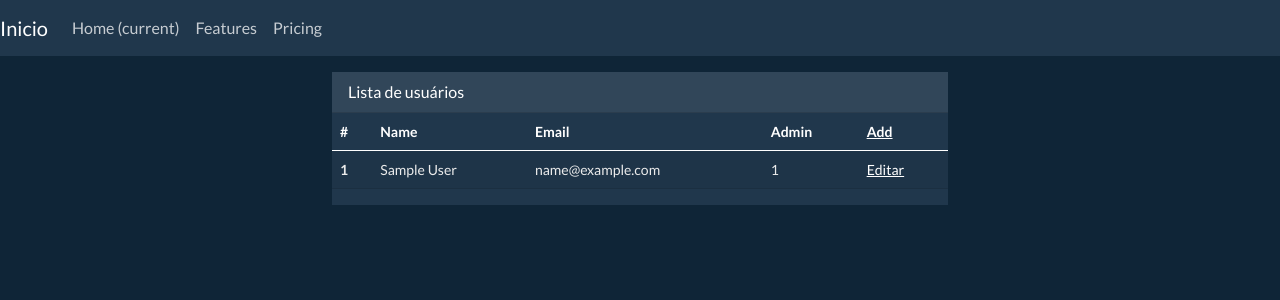
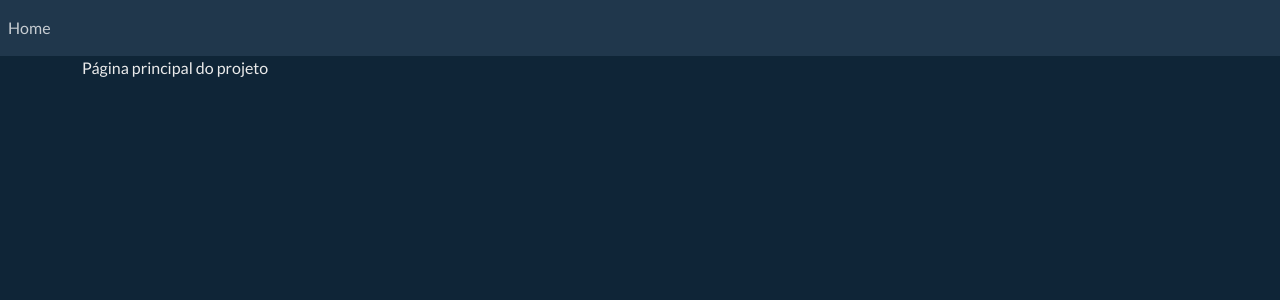
Before and after one commit to jerriadsilva/estudo-crud-mvc, a PHP site: page / in a window 1280 px wide. Shown: the top 300 px of the page. Run offline with PHP 8.4, Linux system fonts and the light colour scheme; tables that the repository leaves empty hold one stand-in row (values such as "Sample post"); some libraries are stand-ins or nearby versions.

Commit message:
Alterações

```diff
--- a/app/controller/Login.php
+++ b/app/controller/Login.php
@@ -1,7 +1,7 @@
 <?php
 namespace app\controller;
 
-use app\core\Request;
+use \app\core\Request;
 use \app\core\Session;
 use \app\core\Views;
 use \app\model\User;
--- a/app/controller/MainController.php
+++ b/app/controller/MainController.php
@@ -3,78 +3,11 @@ namespace app\controller;
 
 use \app\core\Controllers;
 use \app\core\Views;
-use \app\model\User;
-use \app\controller\MessageController;
-use app\core\Request;
 
 class MainController extends Controllers
 {
-	public function List()
+	public function index()
 	{
-		$UserList = User::List();
-
-		Views::load('main.usuarios.listar', ['titulo' => 'Principal', 'UserList' => $UserList], 'Principal');
-	}
-	public function New()
-	{
-		Views::load('main.usuarios.novo', [
-			'titulo' => 'Novo usuário',
-			'User' => (new User())->userdata(),
-			'FormAction' => '/user/new'
-		]);
-	}
-
-	public function Edit(int $userid = 0)
-	{
-		$User = new User($userid);
-		if(!$User->id())
-		{
-			MessageController::Message('User not found.');
-			return;
-		}
-
-		Views::load('main.usuarios.novo', [
-			'titulo' => 'Editar usuário',
-			'User' => $User->userdata(),
-			'FormAction' => '/user/edit/'.$User->id()
-		]);
-	}
-
-	public function SaveNew()
-	{
-		$User = new User();
-		$Status = $User->Create(Request::Input());
-		if($Status)
-		{
-			Request::Redirect('/');
-		}
-		else
-		{
-			MessageController::Message('Error saving user information.');
-			return;
-		}
-	}
-
-	public function SaveEdition(int $userid)
-	{
-		$User = new User($userid);
-		if(!$User->id())
-		{
-			MessageController::Message('User not found.');
-			return;
-		}
-
-		$Status = $User->Update(Request::Input());
-
-		if($Status)
-		{
-			Request::Redirect('/');
-		}
-		else
-		{
-			MessageController::Message('Error saving user information.');
-			return;
-		}
-
+		Views::load('main.principal');
 	}
 }
--- a/app/core/Views.php
+++ b/app/core/Views.php
@@ -1,5 +1,8 @@
 <?php
 namespace app\core;
+
+use \app\core\Session;
+use \app\model\User;
 
 class Views
 {
@@ -23,6 +26,11 @@ class Views
 		{
 			${$VariableName} = $VariableValue;
 		}
+
+		$LoggedUser = (new User(Session::Get('userdata')->id??0))->userdata();
+
 		require $layoutFile;
+
+		die();
 	}
 }
--- a/app/model/User.php
+++ b/app/model/User.php
@@ -13,8 +13,9 @@ class User
 	private $UserDefault = [
 		'name'		=> '',
 		'email'		=> '',
-		'passwd'	=> '',
-		'level'		=> 0
+		'passwd'		=> '',
+		'level'		=> 0,
+		'admin'		=> false
 	];
 	const LevelAdmin	= 1;
 	const TABLE = TBL_PREFIX.'users';
@@ -23,8 +24,8 @@ class User
 
 	public function __construct(int $userid = 0)
 	{
-		$this->UserData 		= new stdClass();
-		$this->UserDefault 		= (object) $this->UserDefault;
+		$this->UserData 		= new \stdClass();
+		$this->UserDefault 	= (object) $this->UserDefault;
 		$this->DB 				= new Db(DB_HOST,DB_NAME,DB_USER,DB_PASS);
 
 		if($userid > 0)
@@ -58,7 +59,12 @@ class User
 	public function level(){ return $this->UserData->level; }
 	public function id(){ return $this->UserData->id; }
 	public function admin($Level = null){ return ($Level ?? $this->UserData->level) >= self::LevelAdmin; }
-	public function userdata(){ return ($this->UserData ?? (object) $this->UserDefault); }
+	public function userdata()
+	{
+		return !empty((array)$this->UserData)
+					? $this->UserData
+					: $this->UserDefault;
+	}
 
 	public static function Logged()
 	{
@@ -102,13 +108,12 @@ class User
 		}
 
 		$this->UserData->id = $User->id;
-
+		$this->UserData->admin = $User->level >= self::LevelAdmin;
+		//var_dump($this->UserData);die();
 		foreach(array_keys((array)$this->UserDefault) as $Field)
 		{
 			$this->UserData->{$Field} = $User->{$Field};
 		}
-
-		$this->UserData->admin = $User->level >= self::LevelAdmin;
 
 		return $this->UserData;
 	}
@@ -119,14 +124,14 @@ class User
 
 		$this->FillUserData($userData, 'UserDefault');
 
-		$this->UserDefault['passwd'] = password_hash($this->UserDefault['passwd'], PASSWORD_BCRYPT);
+		$this->UserDefault->passwd = password_hash($this->UserDefault->passwd, PASSWORD_BCRYPT);
 
 		$Status = $this->DB->Insert(self::TABLE, $this->UserDefault);
 
 		if($Status !== false)
 		{
 			$this->Find($this->DB->InsertId);
-			return true;
+			Request::Redirect('/users');
 		}
 		return false;
 	}
@@ -150,7 +155,7 @@ class User
 
 		$Status = $this->DB->Update(self::TABLE, $this->UserData->id, $FieldsUpdated);
 
-		return $Status !== false;
+		Request::Redirect('/users');
 	}
 
 	public function Delete(int $userid)
--- a/app/routes.php
+++ b/app/routes.php
@@ -7,14 +7,15 @@ use \app\core\Routes;
 
 //use \app\controller\MainController;
 
-Routes::get('/', 'MainController@List');
+Routes::get('/', 'MainController@index');
 
-Routes::get('/user/new', 'MainController@New');
-Routes::post('/user/new', 'MainController@SaveNew');
+Routes::get('/users', 'UserController@List');
+Routes::get('/user/new', 'UserController@New');
+Routes::post('/user/new', 'UserController@SaveNew');
 
 
-Routes::get('/user/edit/{id}', 'MainController@Edit');
-Routes::post('/user/edit/{id}', 'MainController@SaveEdition');
+Routes::get('/user/edit/{id}', 'UserController@Edit');
+Routes::post('/user/edit/{id}', 'UserController@SaveEdition');
 
 Routes::get('/logout', 'Login@Logout');
 Routes::get('/login', 'Login@LoginView');
--- a/app/view/layout/navbar-guest.php
+++ b/app/view/layout/navbar-guest.php
@@ -1,23 +1,20 @@
 <nav class="navbar navbar-expand-lg navbar-dark bg-dark">
-	<a class="navbar-brand" href="/">Inicio</a>
 	<button class="navbar-toggler" type="button" data-toggle="collapse" data-target="#navbarNavDropdown" aria-controls="navbarNavDropdown" aria-expanded="false" aria-label="Toggle navigation">
 		<span class="navbar-toggler-icon"></span>
 	</button>
 	<div class="collapse navbar-collapse" id="navbarNavDropdown">
 		<ul class="navbar-nav">
 			<li class="nav-item active">
-			<a class="nav-link" href="#">Home <span class="sr-only">(current)</span></a>
+			<a class="nav-link" href="/">Home</a>
 			</li>
+			<?php if($LoggedUser->admin): ?>
 			<li class="nav-item">
-			<a class="nav-link" href="#">Features</a>
-			</li>
-			<li class="nav-item">
-			<a class="nav-link" href="#">Pricing</a>
-			</li>
-			<?php if(\app\model\User::Logged()):?>
+				<a class="nav-link" href="/users">Usuarios</a>
+			</li><?php endif; ?>
+			<?php if(!empty($LoggedUser->id)):?>
 			<li class="nav-item dropdown">
 			<a class="nav-link dropdown-toggle" href="#" id="navbarDropdownMenuLink" role="button" data-toggle="dropdown" aria-haspopup="true" aria-expanded="false">
-				Usuário
+				<?=$LoggedUser->name;?>
 			</a>
 			<div class="dropdown-menu" aria-labelledby="navbarDropdownMenuLink">
 				<a class="dropdown-item" href="/logout">Logout</a>
--- a/app/view/principal.php
+++ b/app/view/principal.php
@@ -1,9 +1,2 @@
 
-<div class="row justify-content-center">
-	<div class="col-md-8">
-		<div class="card">
-				<div class="card-header"><a href="{{ url('usuarios/new') }}">Listar Usuários</a></div>
-		</div>
-	</div>
-</div>
 Página principal do projeto
--- a/public/css/style.css
+++ b/public/css/style.css
@@ -2,3 +2,64 @@
 	margin-top: 1rem;
 	border-width: 0;
 }
+
+
+
+
+
+
+
+
+
+/* // notice the line height, the padding(cellspacing), monospace font, font size, making readability better at least for me.
+//
+// A FILENAME : xdebug_stack_trace.css
+//
+// This is how the xdebug_stack_trace.css is called from the index.php page
+//
+// &lt;style&gt;&lt;?php require_once("./resources/css/xdebug_stack_trace.css");?&gt;&lt;/ style&gt;
+//
+// notice that on the line above there is a space between the slash
+// and the 'style', on the ending 'style' tag, otherwise the display
+// get all messed up when this page gets loaded.
+//
+// make sure that when you copy the 'style' line from here to the
+// index page, that you remove the extra space at the ending 'style'
+// tag of the index page.
+// +---------+---------+---------+---------+---------+---------+---------+
+// orange/black td header line
+// +---------+---------+---------+---------+---------+---------+---------+ */
+.xdebug-error th
+{
+    font-family:monospace;
+    font-weight:normal;
+    font-size:13px;
+    padding: 6px 6px 6px 6px;
+    border:1px solid black;
+    background: #FFCC99;
+    color: #3b3939 !important;
+}
+/* // +---------+---------+---------+---------+---------+---------+---------+
+// black/white th header line
+// +---------+---------+---------+---------+---------+---------+---------+ */
+.xdebug-error > tr:first-child > th:first-child,
+.xdebug-error > tbody > tr:first-child > th:first-child
+{
+    line-height:1.6em;
+    padding: 10px 10px 10px 10px;
+    border:1px solid #000000;
+    background: #5f5f5f;
+    color:#FFFFFF!important;
+}
+/* // +---------+---------+---------+---------+---------+---------+---------+
+// green/black td content one or more lines
+// +---------+---------+---------+---------+---------+---------+---------+ */
+.xdebug-error td {
+	font-size: 14px;
+	padding: 6px 6px 6px 6px;
+	border: 1px solid green;
+	background: #D1FFE8;
+	color: #3b3939 !important;
+	font-size: 11px;
+}
+/* // +---------+---------+---------+---------+---------+---------+---------+ */
```
Also changed, not shown: app/controller/UserController.php (added, +80 -0 lines).
